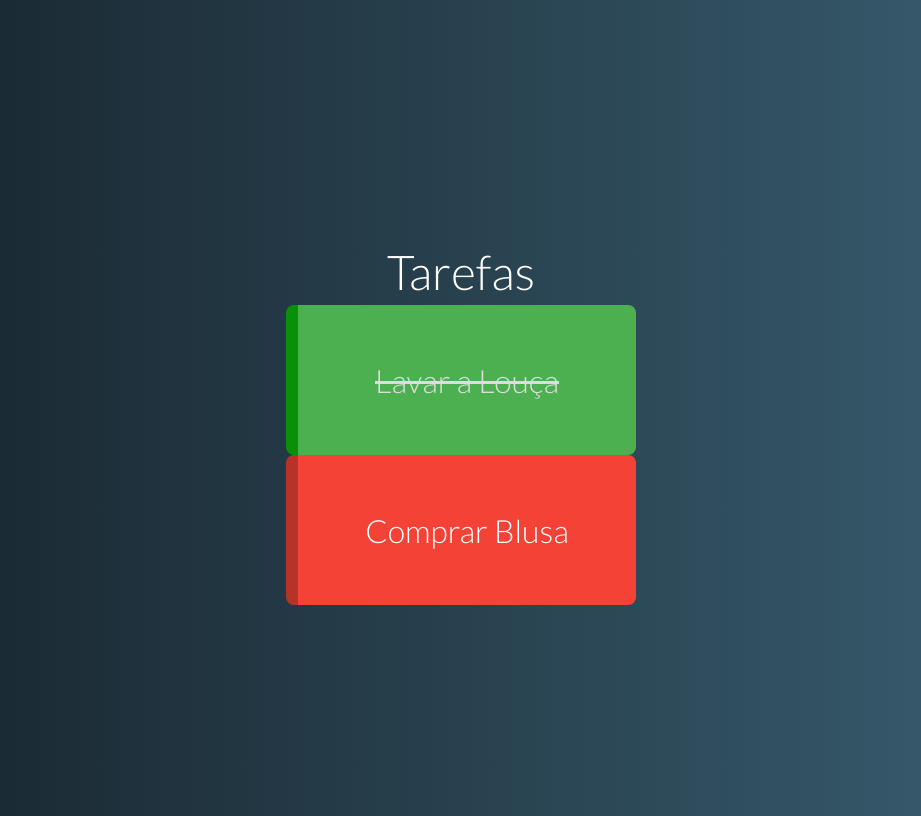
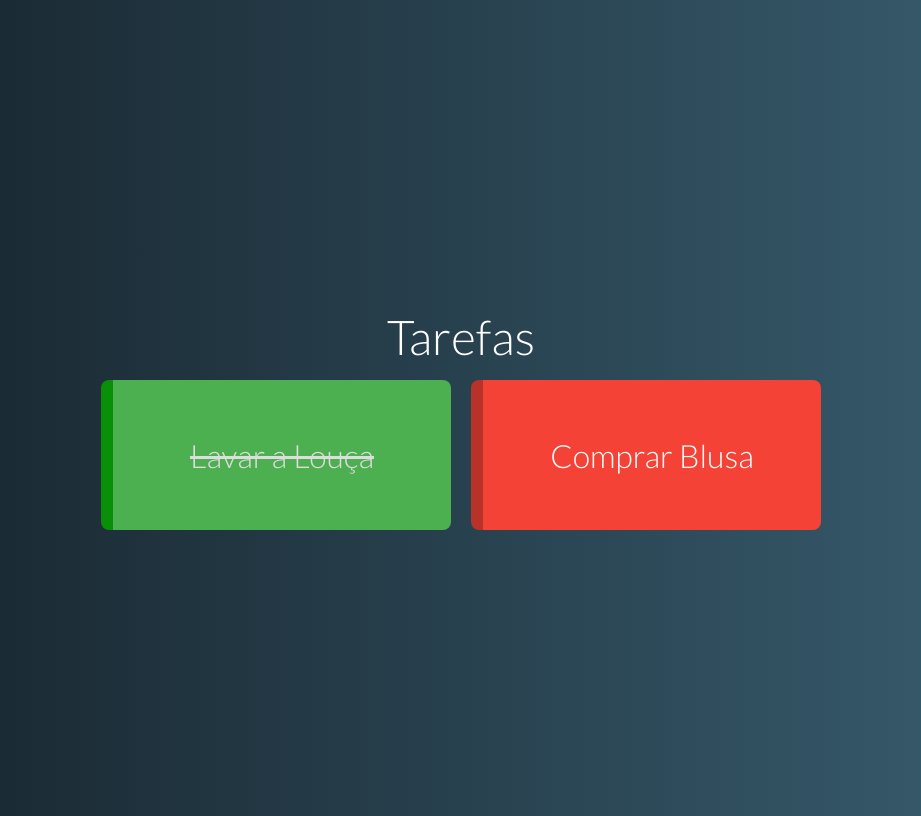
Before and after one commit to brennolemos/Vue-ToDo-App, a Vue app: page / in a window 1280 px wide. Shown: the whole page, without its empty margins (179-1100 px from the left). Built offline with nearby package versions, Linux system fonts and the light colour scheme.

Commit message:
Componente Lista de Tarefas 02

```diff
--- a/src/components/TaskGrid.vue
+++ b/src/components/TaskGrid.vue
@@ -1,8 +1,9 @@
 <template>
   <div class="task-grid">
-    <template>
+    <template v-if="tasks.length">
       <Task v-for="task in tasks" :key="task.name" :task="task"></Task>
     </template>
+    <p v-else class="no-task">Sua vida está em dia :)</p>
   </div>
 </template>
 
@@ -18,4 +19,18 @@
 </script>
 
 <style>
+.task-grid {
+  display: flex;
+  justify-content: center;
+  flex-wrap: wrap;
+}
+
+.task-grid .task {
+  margin: 10px;
+}
+
+.no-task {
+  color: #aaa;
+  font-size: 1.7rem;
+}
 </style>
```
